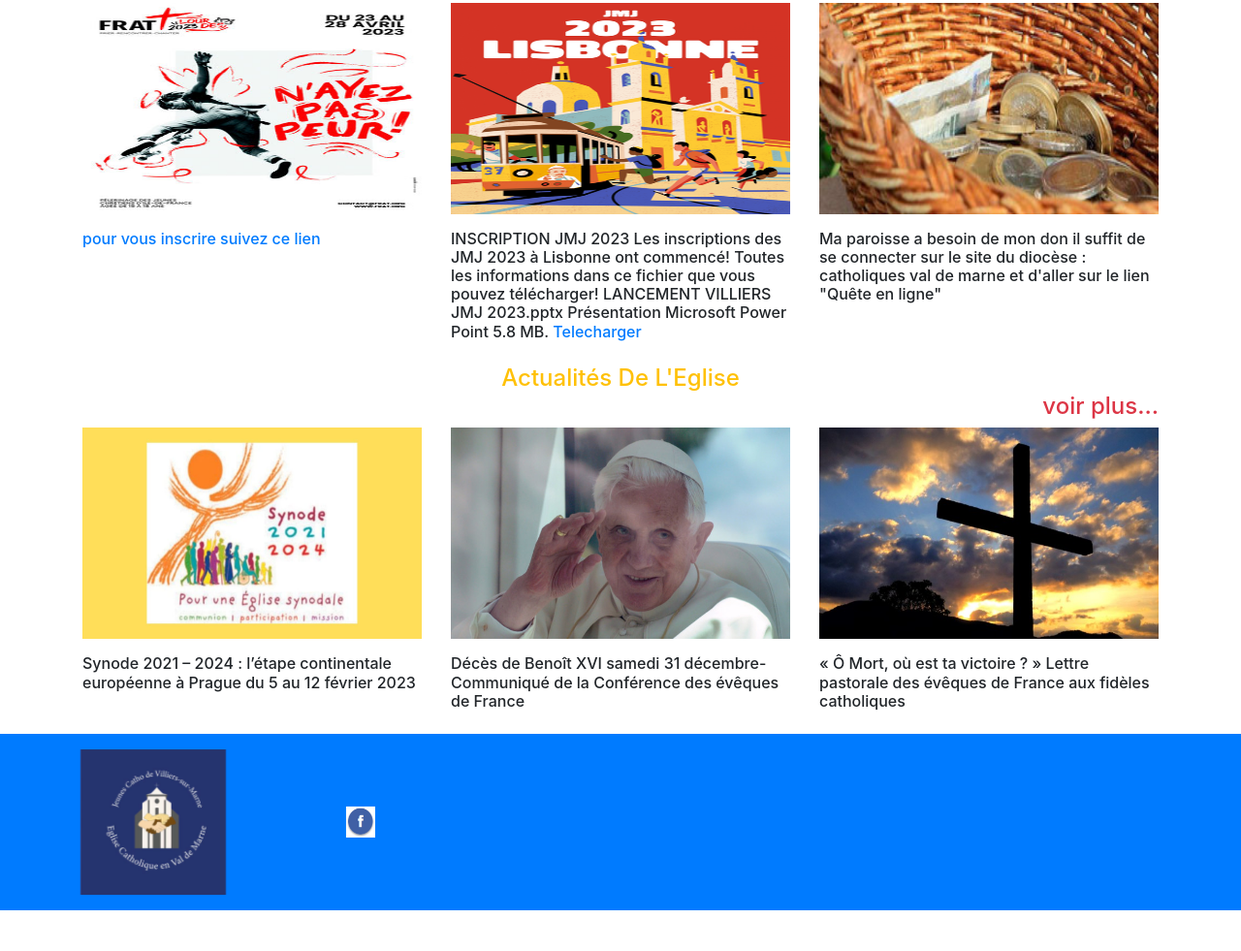
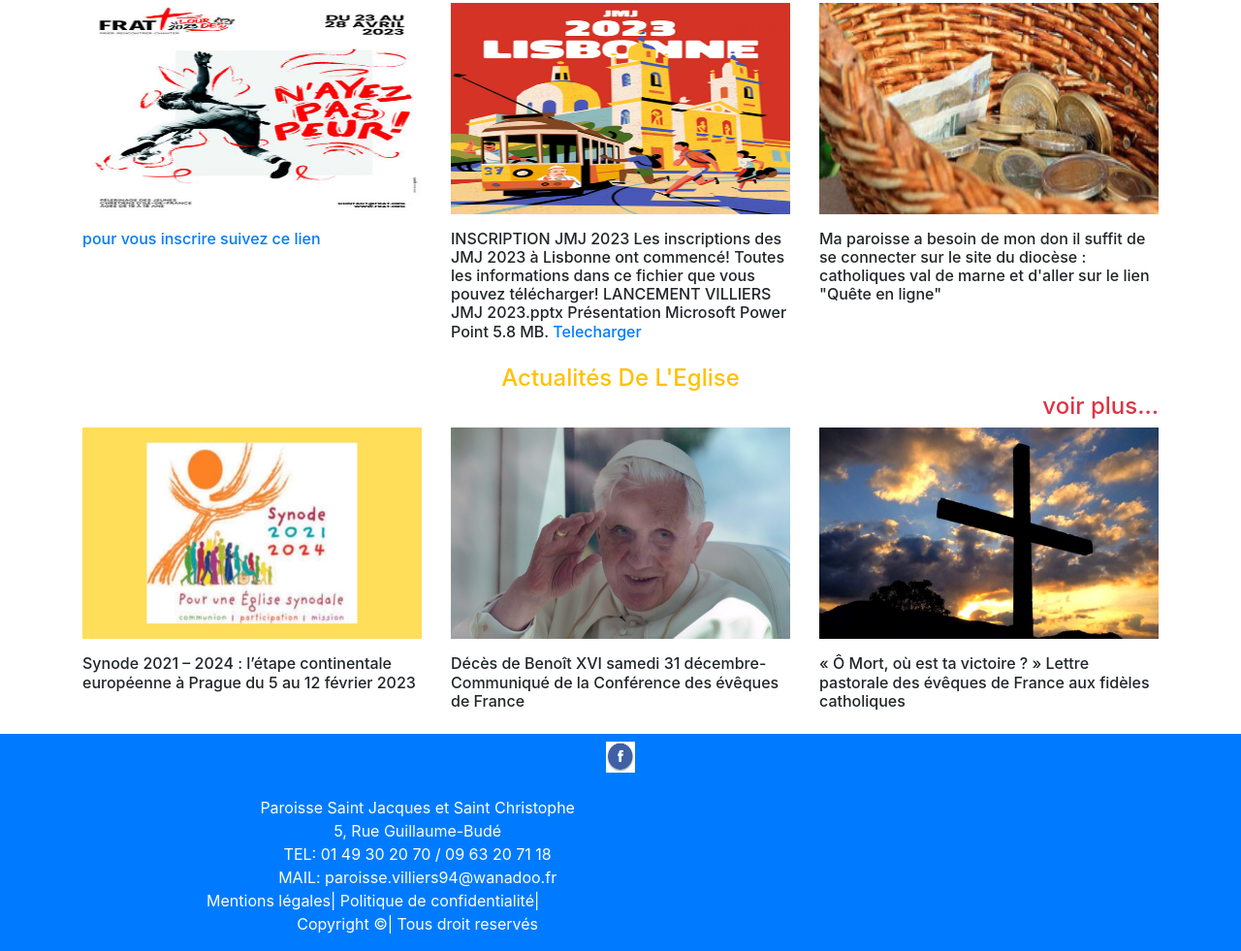
Before and after one commit to BORELDOMGUEDEFOMARTIAL/Saint-Jacques-Saint-Christophe, a plain HTML site: page index.html in a window 1280 px wide. Shown: the part 2339-3320 px from the top of the page at 97% size. Before the commit the page ends 3278 px from the top, so only its background shows below. Drawn offline with nearby package versions, Linux system fonts and the light colour scheme.

Commit message:
Update index.html

```diff
--- a/index.html
+++ b/index.html
@@ -369,13 +369,24 @@ Présentation Microsoft Power Point 5.8 MB. <a href="">Telecharger</a>
 
     <div class="row">
 
-      <div class="col-sm-3 pb-3 pt-3">
-        <img width="150" height="150" src="images/LOGO2.jPG" alt="">
+      <!-- <div class="col-sm-3 pb-3 pt-3">
+        <img class="w-100" width="150" height="150" src="images/LOGO2.jPG" alt="">
       </div>
-      <div class="col-sm-1 my-auto">
+      <div class="col-sm-1 my-auto"> -->
         <a class="nav-link  " href="#" >
           <img height="32" width="30" src="images/facebook.png" alt="">
         </a>
+      </div>
+      <div class="col-sm-8 pb-3 pt-3">
+       Paroisse Saint Jacques et Saint Christophe<br>
+       5, Rue Guillaume-Budé <br>
+       TEL: 01 49 30 20 70 / 09 63 20 71 18 <br>
+       MAIL: paroisse.villiers94@wanadoo.fr <br>
+       <a class="text-white" href=""> Mentions légales</a>|<a class="text-white" href=""> Politique de confidentialité</a>|<a href=""> Plan du site</a> <br>
+       Copyright
+       &copy;|
+       Tous droit reservés
+
       </div>
 
     </div>
@@ -388,7 +399,6 @@ Présentation Microsoft Power Point 5.8 MB. <a href="">Telecharger</a>
 
 </div>
 
-
     <script src="https://code.jquery.com/jquery-3.2.1.slim.min.js" integrity="sha384-KJ3o2DKtIkvYIK3UENzmM7KCkRr/rE9/Qpg6aAZGJwFDMVNA/GpGFF93hXpG5KkN" crossorigin="anonymous"></script>
     <script src="https://cdn.jsdelivr.net/npm/@popperjs/core@2.11.6/dist/umd/popper.min.js" integrity="sha384-oBqDVmMz9ATKxIep9tiCxS/Z9fNfEXiDAYTujMAeBAsjFuCZSmKbSSUnQlmh/jp3" crossorigin="anonymous"></script>
     <script src="https://cdn.jsdelivr.net/npm/bootstrap@5.3.0-alpha1/dist/js/bootstrap.min.js" integrity="sha384-mQ93GR66B00ZXjt0YO5KlohRA5SY2XofN4zfuZxLkoj1gXtW8ANNCe9d5Y3eG5eD" crossorigin="anonymous"></script>
```
